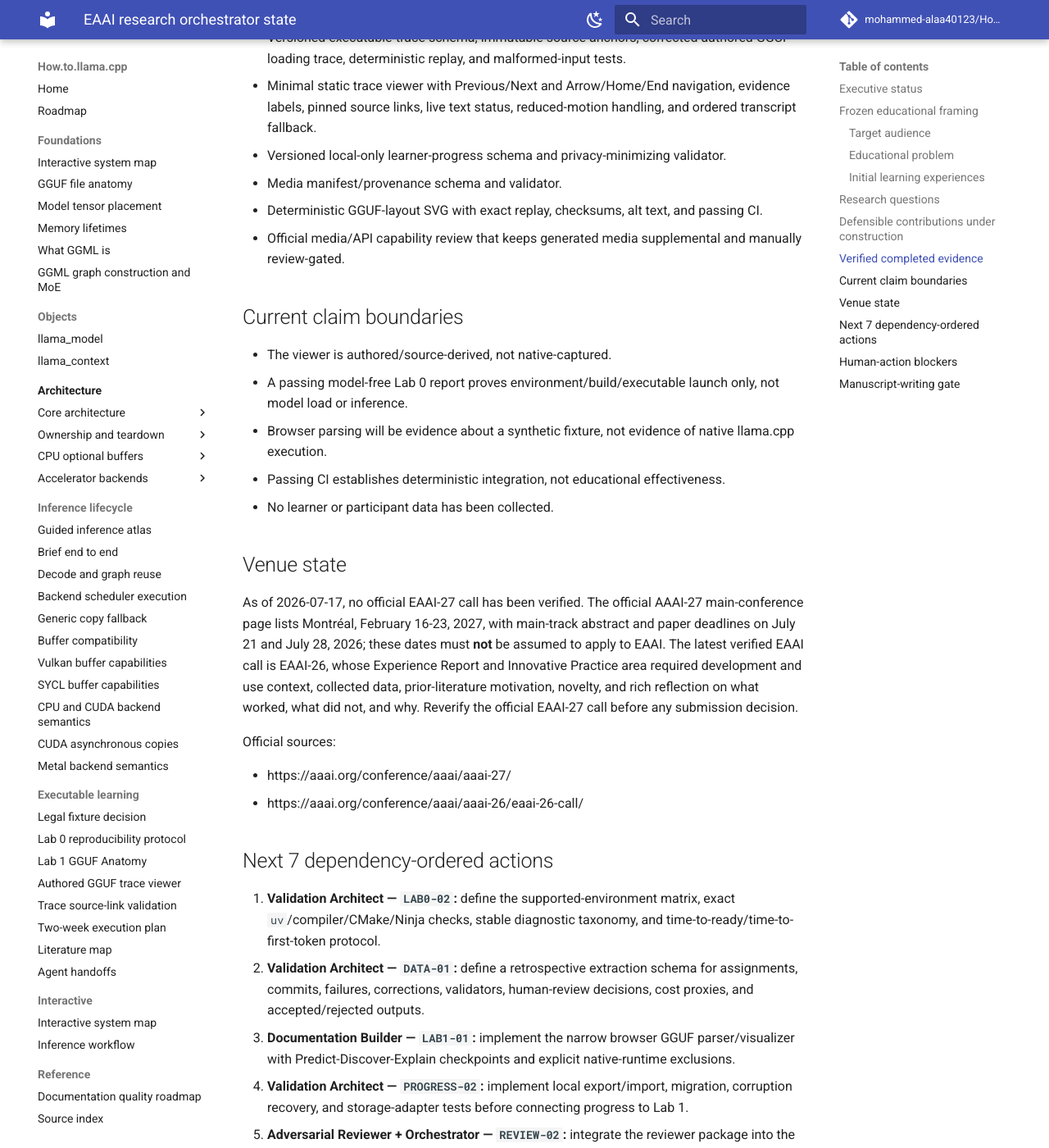
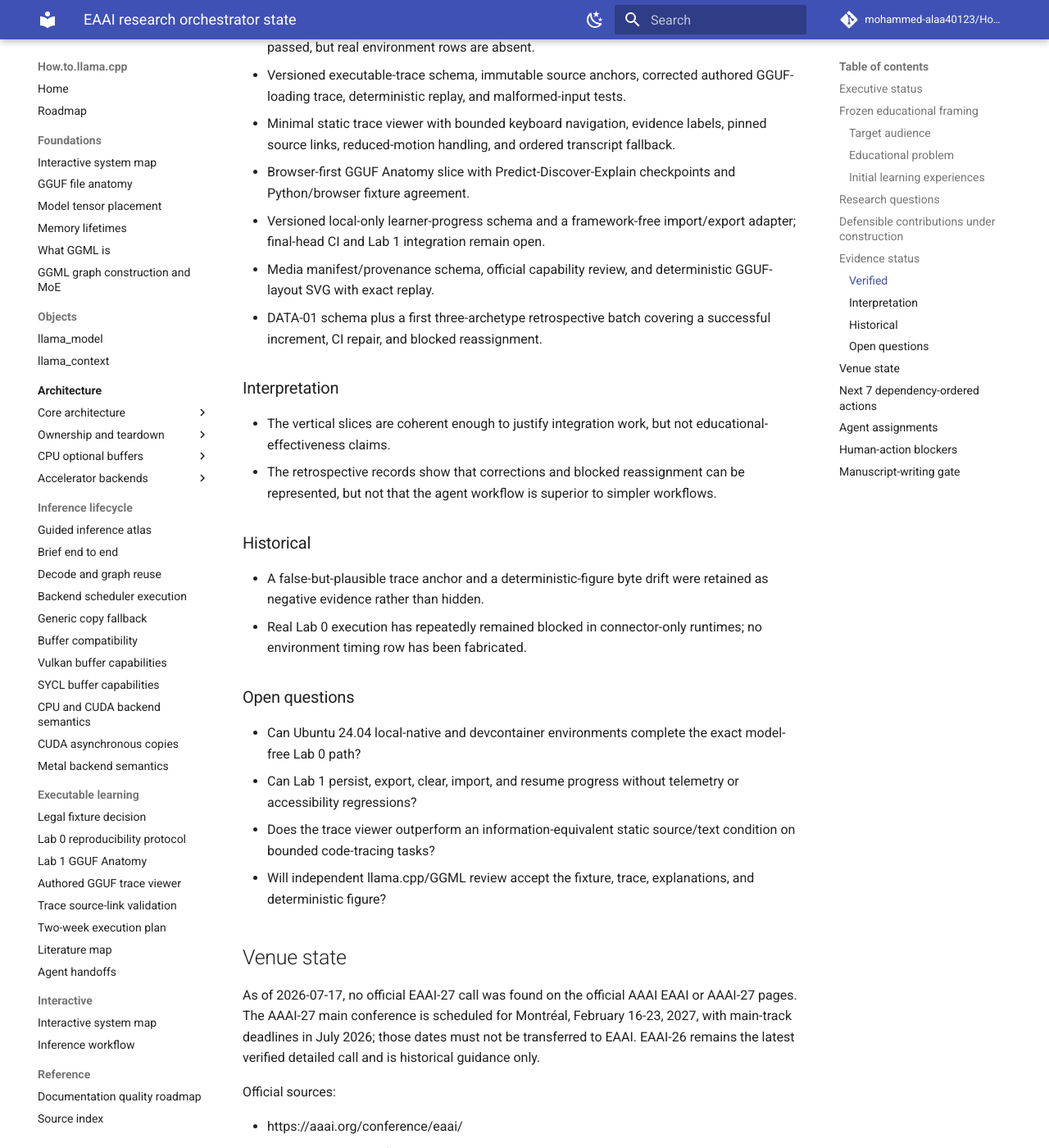
Before and after one commit to mohammed-alaa40123/How.to.llama.cpp, an MkDocs documentation site: the page built from docs/publication/orchestrator-state.md, in a window 1280 px wide and 1400 px high, scrolled down 2528 px. Shown: the whole window at 82% size. Built offline with MkDocs 1.6.1 and Material for MkDocs 9.7.7, drawn with Linux system fonts in a browser that asks for light colours; comment, search, counter and statistics services are not loaded; some of the changed text lies outside the part shown.

Commit message:
Refresh EAAI orchestration after progress and retrospective evidence

```diff
--- a/docs/publication/orchestrator-state.md
+++ b/docs/publication/orchestrator-state.md
@@ -1,18 +1,18 @@
 # EAAI research orchestrator state
 
-_Last updated: 2026-07-17 09:22 Africa/Cairo_
+_Last updated: 2026-07-17 15:00 Africa/Cairo_
 
 This file is the single source of truth for the EAAI experience-report preparation. It coordinates bounded repository work; it does not authorize manuscript drafting.
 
 ## Executive status
 
-**Phase:** Week 1 foundation — the smallest executable-learning vertical slice now exists as validated contracts, a deterministic fixture and figure, and a keyboard-operable authored trace viewer.
+**Phase:** Week 1 foundation transitioning into Week 2 vertical-slice integration.
 
-**Overall judgment:** the repository now demonstrates a coherent evidence-labelled prototype rather than only architecture plans. The strongest evidence is deterministic provenance, source-revision pinning, replay validation, privacy boundaries, and passing integration CI. The weakest areas remain Lab 0 environment reproducibility, browser GGUF learning checkpoints, progress import/export, retrospective agent-workflow extraction, baseline comparison, independent correctness review, and approved educational evaluation.
+**Overall judgment:** the repository now contains all three initial educational artifacts in bounded form: a model-free Lab 0 validation contract, a browser-first GGUF Anatomy slice, and an authored/source-derived executable-lecture viewer. It also contains deterministic media, a first retrospective agent-workflow batch, and a local progress import/export implementation. The strongest evidence remains deterministic provenance, source-revision pinning, replay validation, privacy boundaries, and passing parent CI. The weakest areas are measured Lab 0 reproducibility, Lab 1 progress integration, a frozen information-equivalent baseline, independent technical review, approved educational evaluation, and a verified EAAI-27 call.
 
-**Current stacked branch:** `agent/view01-static-trace-viewer` at `d02656c7d5d745c77a68b23613cf42050b6518ac`.
+**Current stacked branch:** `agent/progress02-local-import-export` at `43f694b6bc603623b924ffcb3e81286636654fa9`.
 
-**Current CI state:** Documentation CI run `29559239071` completed successfully for the viewer branch. This closes `VIEW-01` as an integrated prototype. The result proves deterministic build and site integration; it does not prove learner benefit, native capture, or independent technical correctness.
+**Current CI state:** parent DATA-01 batch CI passed in run `29572506104`. Commit-scoped CI for the current PROGRESS-02 head was not available through the connected status surface during this run, so PROGRESS-02 remains in progress. No passing result is inferred.
 
 ## Frozen educational framing
 
@@ -50,67 +50,87 @@
 ## Defensible contributions under construction
 
 1. A revision-pinned executable-learning environment for source-level AI-systems education.
-2. Machine-checkable contracts for lab evidence, trace provenance/replay, local learner progress, and media provenance.
+2. Machine-checkable contracts for lab evidence, trace provenance/replay, local learner progress, media provenance, and retrospective workflow records.
 3. A longitudinal, auditable case study of scheduled specialist agents operating with human supervision, deterministic tests, and repository memory.
 4. Design lessons about separating deterministic technical evidence from optional generated educational media.
 
-## Verified completed evidence
+## Evidence status
 
-- Dependency-ordered July 17-31 plan and lesson contracts.
+### Verified
+
+- Dependency-ordered July 17-31 plan and complete lesson contracts.
 - Legal fixture decision: model-free Lab 0 core, learner-provided optional inference, and project-owned synthetic GGUF.
 - Deterministic 428-byte GGUF v3 generator, manifest, golden parse, checksum, alignment/range assertions, and corruption fixtures.
-- Lab 0 six-phase report contract and semantic validator.
+- Lab 0 six-phase report and reproducibility contracts with semantic validators; contract CI passed, but real environment rows are absent.
 - Versioned executable-trace schema, immutable source anchors, corrected authored GGUF-loading trace, deterministic replay, and malformed-input tests.
-- Minimal static trace viewer with Previous/Next and Arrow/Home/End navigation, evidence labels, pinned source links, live text status, reduced-motion handling, and ordered transcript fallback.
-- Versioned local-only learner-progress schema and privacy-minimizing validator.
-- Media manifest/provenance schema and validator.
-- Deterministic GGUF-layout SVG with exact replay, checksums, alt text, and passing CI.
-- Official media/API capability review that keeps generated media supplemental and manually review-gated.
+- Minimal static trace viewer with bounded keyboard navigation, evidence labels, pinned source links, reduced-motion handling, and ordered transcript fallback.
+- Browser-first GGUF Anatomy slice with Predict-Discover-Explain checkpoints and Python/browser fixture agreement.
+- Versioned local-only learner-progress schema and a framework-free import/export adapter; final-head CI and Lab 1 integration remain open.
+- Media manifest/provenance schema, official capability review, and deterministic GGUF-layout SVG with exact replay.
+- DATA-01 schema plus a first three-archetype retrospective batch covering a successful increment, CI repair, and blocked reassignment.
 
-## Current claim boundaries
+### Interpretation
 
-- The viewer is authored/source-derived, not native-captured.
-- A passing model-free Lab 0 report proves environment/build/executable launch only, not model load or inference.
-- Browser parsing will be evidence about a synthetic fixture, not evidence of native llama.cpp execution.
-- Passing CI establishes deterministic integration, not educational effectiveness.
-- No learner or participant data has been collected.
+- The vertical slices are coherent enough to justify integration work, but not educational-effectiveness claims.
+- The retrospective records show that corrections and blocked reassignment can be represented, but not that the agent workflow is superior to simpler workflows.
+
+### Historical
+
+- A false-but-plausible trace anchor and a deterministic-figure byte drift were retained as negative evidence rather than hidden.
+- Real Lab 0 execution has repeatedly remained blocked in connector-only runtimes; no environment timing row has been fabricated.
+
+### Open questions
+
+- Can Ubuntu 24.04 local-native and devcontainer environments complete the exact model-free Lab 0 path?
+- Can Lab 1 persist, export, clear, import, and resume progress without telemetry or accessibility regressions?
+- Does the trace viewer outperform an information-equivalent static source/text condition on bounded code-tracing tasks?
+- Will independent llama.cpp/GGML review accept the fixture, trace, explanations, and deterministic figure?
 
 ## Venue state
 
-As of 2026-07-17, no official EAAI-27 call has been verified. The official AAAI-27 main-conference page lists Montréal, February 16-23, 2027, with main-track abstract and paper deadlines on July 21 and July 28, 2026; these dates must **not** be assumed to apply to EAAI. The latest verified EAAI call is EAAI-26, whose Experience Report and Innovative Practice area required development and use context, collected data, prior-literature motivation, novelty, and rich reflection on what worked, what did not, and why. Reverify the official EAAI-27 call before any submission decision.
+As of 2026-07-17, no official EAAI-27 call was found on the official AAAI EAAI or AAAI-27 pages. The AAAI-27 main conference is scheduled for Montréal, February 16-23, 2027, with main-track deadlines in July 2026; those dates must not be transferred to EAAI. EAAI-26 remains the latest verified detailed call and is historical guidance only.
 
 Official sources:
 
+- https://aaai.org/conference/eaai/
 - https://aaai.org/conference/aaai/aaai-27/
 - https://aaai.org/conference/aaai/aaai-26/eaai-26-call/
 
 ## Next 7 dependency-ordered actions
 
-1. **Validation Architect — `LAB0-02`:** define the supported-environment matrix, exact `uv`/compiler/CMake/Ninja checks, stable diagnostic taxonomy, and time-to-ready/time-to-first-token protocol.
-2. **Validation Architect — `DATA-01`:** define a retrospective extraction schema for assignments, commits, failures, corrections, validators, human-review decisions, cost proxies, and accepted/rejected outputs.
-3. **Documentation Builder — `LAB1-01`:** implement the narrow browser GGUF parser/visualizer with Predict-Discover-Explain checkpoints and explicit native-runtime exclusions.
-4. **Validation Architect — `PROGRESS-02`:** implement local export/import, migration, corruption recovery, and storage-adapter tests before connecting progress to Lab 1.
-5. **Adversarial Reviewer + Orchestrator — `REVIEW-02`:** integrate the reviewer package into the active stack and convert every major concern into a required evidence gate.
-6. **Literature and Venue Scout — source-comprehension baseline:** identify primary evidence for a fair static-source/text baseline and code-tracing outcome measures for the viewer.
-7. **Literature and Venue Scout — `VENUE-01`:** continue monitoring official EAAI-27 requirements without borrowing AAAI main-track dates.
+1. **Documentation Builder — `PROGRESS-03`:** after PROGRESS-02 final-head CI passes, connect the local progress adapter to Lab 1 for one checkpoint round trip, export, clear, import, and resume; add no telemetry or server sync.
+2. **Validation Architect — `LAB0-03`:** execute and retain a real Ubuntu 24.04 model-free Lab 0 row with exact tool versions, commands, diagnostics, and time-to-ready when a network-capable environment is available.
+3. **Validation Architect — `LAB0-04`:** execute the same bounded path in the devcontainer and compare only contract-defined fields.
+4. **Validation Architect — `BASE-01A`:** freeze an information-equivalent static-source/text versus viewer benchmark fixture, tasks, answer key, scoring, timeout, source revision, and accessibility fallbacks; do not recruit participants.
+5. **Orchestrator + Adversarial Reviewer — `REVIEW-02`:** consolidate active-stack rejection risks and map every fatal/major concern to an evidence gate.
+6. **Human + Technical Reviewer — `REVIEW-01`:** nominate and complete independent review of the synthetic fixture, trace anchors/explanations, browser parser, and deterministic figure.
+7. **Literature and Venue Scout — `VENUE-01`:** continue official EAAI-27 monitoring; do not borrow AAAI main-track dates.
+
+## Agent assignments
+
+- **Documentation Builder:** PROGRESS-03 only after the current progress branch passes; otherwise perform only the narrow CI repair.
+- **Validation Architect:** prioritize measured LAB0-03/LAB0-04 execution when the environment permits, then BASE-01A.
+- **Literature and Venue Scout:** continue venue monitoring and support the systematic documentation audit; no paper prose.
+- **Adversarial Reviewer:** integrate major concerns into REVIEW-02 without expanding product scope.
+- **Paper Integrator:** disabled.
 
 ## Human-action blockers
 
 - Approve the intended evaluation pathway before participant recruitment or personal-data collection.
-- Nominate an independent llama.cpp/GGML technical reviewer before correctness claims are made.
-- Decide whether any optional paid media API credentials may be used; no credential is needed for the deterministic core path.
+- Nominate an independent llama.cpp/GGML technical reviewer.
+- Review the first retrospective batch coding and missing-value rules.
+- Decide how to resolve the duplicate PROGRESS-02 draft PRs before merging the stack.
 - Review and merge the stacked PR chain in dependency order after CI passes.
 
 ## Manuscript-writing gate
 
 Do not activate the Paper Integrator until all conditions below are evidenced:
 
-- stable audience, educational problem, learning objectives, and research questions;
-- frozen workflow/autonomy/human-supervision description;
+- stable audience, educational problem, learning objectives, research questions, and claims-evidence table;
+- frozen workflow/autonomy/human-supervision description and reviewed retrospective dataset;
 - passing integrated CI and reproducible Lab 0, GGUF lab, trace-viewer, progress, and media-manifest vertical slice;
-- retrospective repository dataset with agent runs, assignments, failures, corrections, costs, and accepted/rejected outputs;
 - at least one fair baseline comparison;
 - independent technical correctness review;
 - approved learner or expert evaluation pathway and, when applicable, ethics approval;
-- current official venue requirements;
+- current official EAAI requirements;
 - no unresolved fatal or major reviewer concern that invalidates the central contribution.
```
